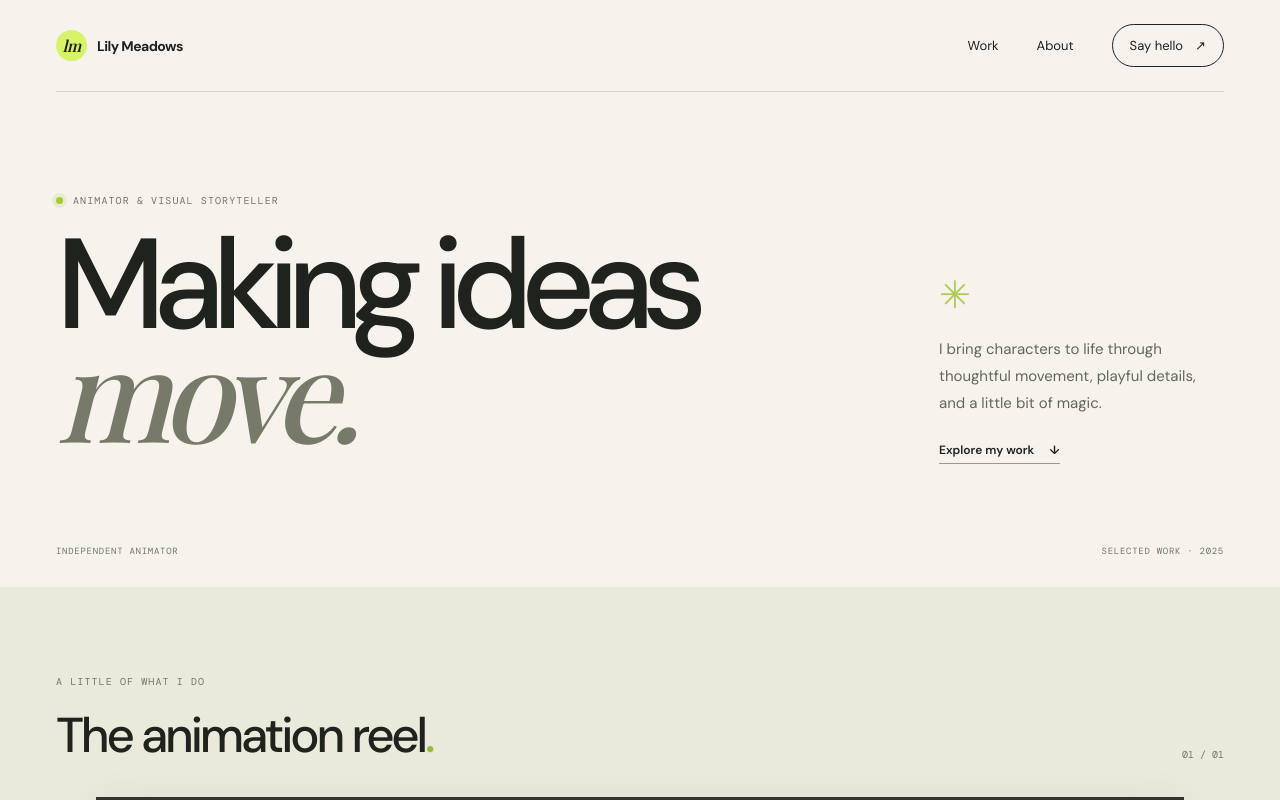
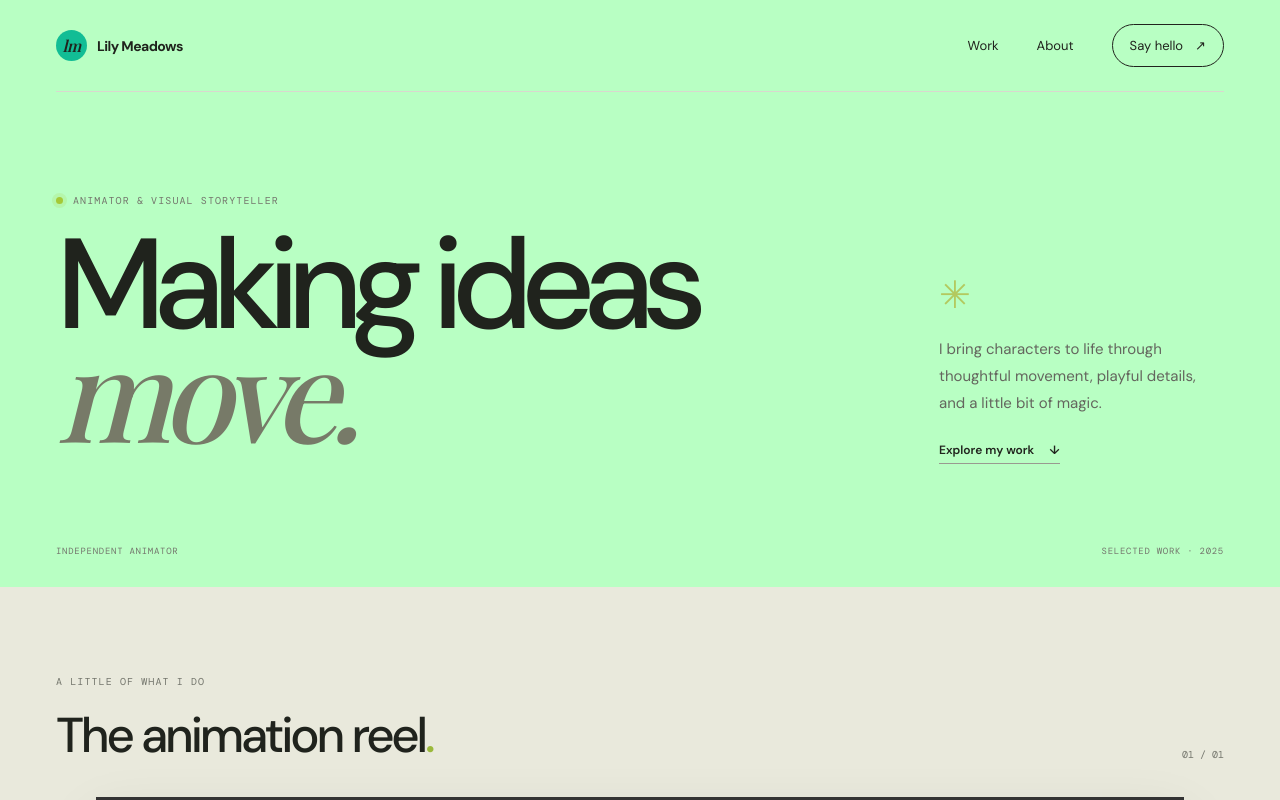
Before and after one commit to LilBunnie-iz/GAME551-Fall2026, a plain HTML site: page index.html in a window 1280 px wide. Shown: the top 800 px of the page. Drawn offline with nearby package versions, Linux system fonts and the light colour scheme; grey boxes are pictures that could not be loaded; a web font is replaced by a local one.

Commit message:
background

```diff
--- a/style.css
+++ b/style.css
@@ -4,10 +4,10 @@
 
 :root {
     color-scheme: light;
-    --paper: #f5f3ec;
+    --paper: #b8ffc3;
     --ink: #20231d;
     --muted: #74766d;
-    --green: #d7f36a;
+    --green: #12bd95;
     --line: #d9d8ce;
     --serif: "Playfair Display", Georgia, serif;
     --sans: "DM Sans", Arial, sans-serif;
```
